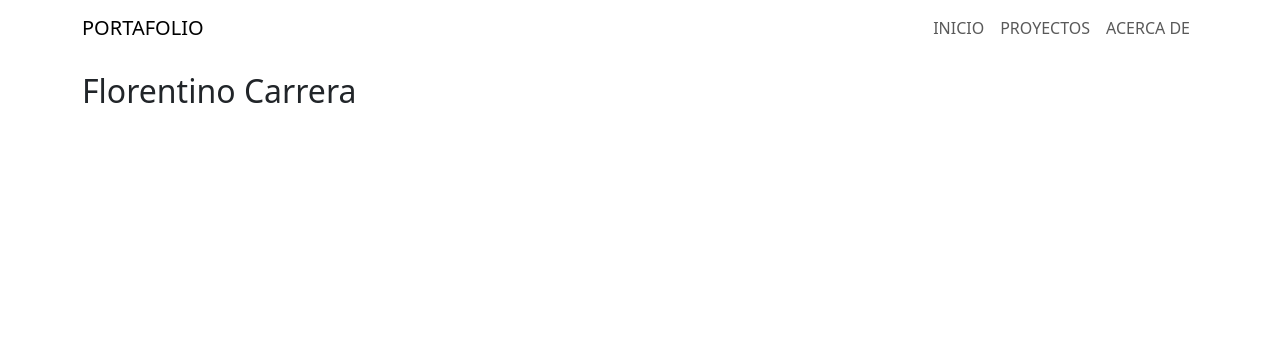
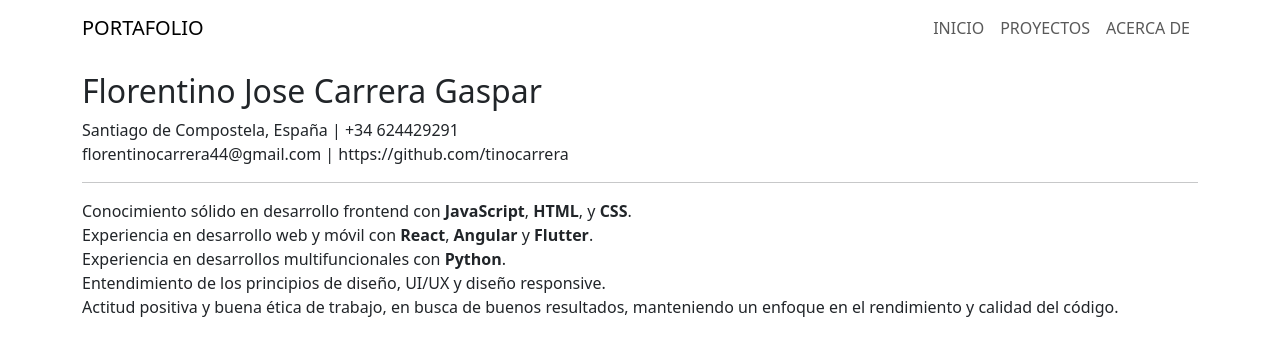
Before and after one commit to DARKATOV/portfolio-nextjs-ts, a Next.js app: page /about in a window 1280 px wide. Shown: the top 356 px of the page. Built offline with nearby package versions, Linux system fonts and the light colour scheme.

Commit message:
Actualizando pantalla de Acerca de.

```diff
--- a/pages/about.tsx
+++ b/pages/about.tsx
@@ -1,7 +1,34 @@
+import styles from '@/styles.module.css'
+
 export default function About() {
   return (
-    <main className="container">
-      <h2>Florentino Carrera</h2>
+    <main className={`container ${styles.containerCustom}`}>
+      <h2>Florentino Jose Carrera Gaspar</h2>
+
+      <p className={styles.paragraph}>
+        Santiago de Compostela, España | +34 624429291
+      </p>
+      <p className={styles.paragraph}>
+        florentinocarrera44@gmail.com | https://github.com/tinocarrera
+      </p>
+
+      <hr />
+
+      <p className={styles.paragraph}>
+        Conocimiento sólido en desarrollo frontend con <b>JavaScript</b>, <b>HTML</b>, y <b>CSS</b>.
+      </p>
+      <p className={styles.paragraph}>
+        Experiencia en desarrollo web y móvil con <b>React</b>, <b>Angular</b> y <b>Flutter</b>.
+      </p>
+      <p className={styles.paragraph}>
+        Experiencia en desarrollos multifuncionales con <b>Python</b>.
+      </p>
+      <p className={styles.paragraph}>
+        Entendimiento de los principios de diseño, UI/UX y diseño responsive.
+      </p>
+      <p className={styles.paragraph}>
+        Actitud positiva y buena ética de trabajo, en busca de buenos resultados, manteniendo un enfoque en el rendimiento y calidad del código.
+      </p>
     </main>
   )
 }
--- a/styles.module.css
+++ b/styles.module.css
@@ -24,3 +24,13 @@
   width: 100%;
   height: auto;
 }
+
+.paragraph {
+  margin-bottom: 0;
+}
+
+@media (min-width: 1400px) {
+  .containerCustom {
+    max-width: 900px;
+  }
+}
```
